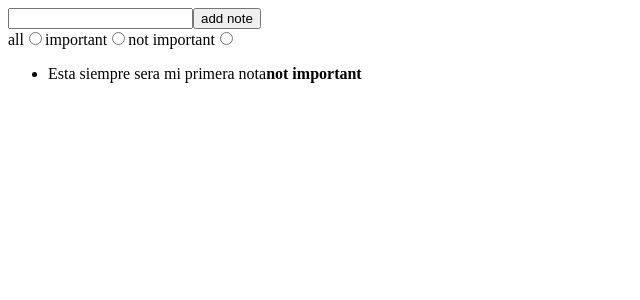
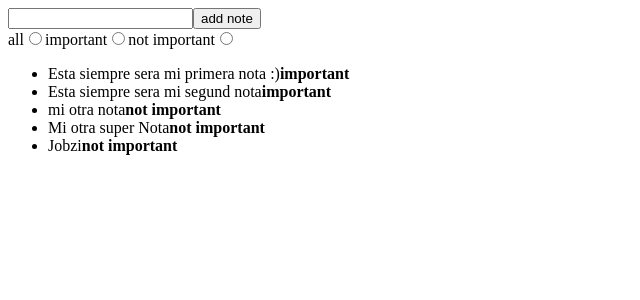
Before and after one commit to Jobzi/learn-react, a React (Create React App) app: page / in a window 1280 px wide. Shown: the top 300 px of the page, without its empty margins (0-640 px from the left). Built offline with nearby package versions, Linux system fonts and the light colour scheme; data requests are answered from the project's data file.

Commit message:
add thunk middleware, and action in notesReducer

```diff
--- /dev/null
+++ b/db.json
@@ -0,0 +1,29 @@
+{
+  "notes": [
+    {
+      "content": "Esta siempre sera mi primera nota :)",
+      "important": true,
+      "id": 1
+    },
+    {
+      "content": "Esta siempre sera mi segund nota",
+      "important": true,
+      "id": 2
+    },
+    {
+      "content": "mi otra nota",
+      "important": false,
+      "id": 3
+    },
+    {
+      "content": "Mi otra super Nota",
+      "important": false,
+      "id": 4
+    },
+    {
+      "content": "Jobzi",
+      "important": false,
+      "id": 5
+    }
+  ]
+}
--- a/package.json
+++ b/package.json
@@ -6,15 +6,18 @@
     "@testing-library/jest-dom": "^5.12.0",
     "@testing-library/react": "^11.2.6",
     "@testing-library/user-event": "^12.8.3",
+    "axios": "^0.21.1",
     "react": "^17.0.2",
     "react-dom": "^17.0.2",
     "react-redux": "7.2.4",
     "react-scripts": "4.0.3",
     "redux": "^4.1.0",
     "redux-devtools-extension": "^2.13.9",
+    "redux-thunk": "^2.3.0",
     "web-vitals": "^1.1.2"
   },
   "scripts": {
+    "server": "json-server -p3001 --watch db.json",
     "start": "react-scripts start",
     "build": "react-scripts build",
     "test": "react-scripts test",
--- a/src/App.js
+++ b/src/App.js
@@ -2,7 +2,16 @@
 import FormNewNote from './components/notes/formNewNotes'
 import ListNotes from './components/notes/listNotes'
 import FilterNotes from './components/notes/filterNotes'
+import { useEffect } from 'react'
+import { getAllNoteAction } from './reducer/note/noteReducer'
+import { useDispatch } from 'react-redux'
 function App () {
+  const dispatch = useDispatch()
+
+  useEffect(() => {
+    dispatch(getAllNoteAction())
+  }, [dispatch])
+
   return (
     <div>
       <FormNewNote/>
--- a/src/components/notes/formNewNotes.jsx
+++ b/src/components/notes/formNewNotes.jsx
@@ -1,15 +1,21 @@
 import { useDispatch } from 'react-redux'
-import { createNote } from '../../reducer/note/noteReducer'
+import { createNoteAction } from '../../reducer/note/noteReducer'
 
 const FormNewNote = () => {
   const dispatch = useDispatch()
 
-  const addNote = (event) => {
+  const addNote = async (event) => {
     event.preventDefault()
     const { target } = event
     const content = target.note.value
     target.note.value = ''
-    dispatch(createNote(content))
+    // *creamos la nota para el backend
+    // ?:creamos una nueva nota con la logina del api incorporado
+    // const newNote = await createNewNote(content)
+    // dispatch(createNote(newNote))
+    // ?----------------------------
+    // TODO: creamos una funcion con el thunk para incoporar la logica dentro de un solo metodo
+    dispatch(createNoteAction(content))
   }
 
   return (
--- a/src/index.js
+++ b/src/index.js
@@ -1,29 +1,8 @@
 import React from 'react'
 import ReactDOM from 'react-dom'
 import App from './App'
-import { combineReducers, createStore } from 'redux'
 import { Provider } from 'react-redux'
-import { composeWithDevTools } from 'redux-devtools-extension'
-import { noteReducer } from './reducer/note/noteReducer'
-import { filterNoteReducer } from './reducer/note/filterNoteReducer'
-
-// combina los reducers de otros y muchos mas reducers
-const reducer = combineReducers({
-  notes: noteReducer,
-  filterNotes: filterNoteReducer
-})
-// @composeWithDevTools son para activar las dependencias de desarrollo
-const store = createStore(reducer, composeWithDevTools())
-
-// despacha los metodos iniciales
-/* store.dispatch({
-  type: '@notes/created',
-  payload: {
-    content: 'Esta siempre sera mi primera nota',
-    import: true,
-    id: 1
-  }
-}) */
+import { store } from './store'
 
 const RenderApp = () => {
   ReactDOM.render(
--- a/src/reducer/note/noteReducer.js
+++ b/src/reducer/note/noteReducer.js
@@ -1,10 +1,13 @@
+import { createNewNote, getAll } from '../../services/notes'
+
+// eslint-disable-next-line no-unused-vars
 const INITAL_STATE = [{
   content: 'Esta siempre sera mi primera nota',
   import: true,
   id: 1
 }]
 
-export const noteReducer = (state = INITAL_STATE, action) => {
+export const noteReducer = (state = [], action) => {
   console.log('ACTION:', action)
 
   switch (action.type) {
@@ -19,23 +22,28 @@ export const noteReducer = (state = INITAL_STATE, action) => {
         return note
       })
     }
+    case '@notes/init':
+      return action.payload
     default:
       return state
   }
 }
 
 // nmetodo para crear nueva nota
-export const createNote = content => {
+export const createNote = note => {
   return {
     type: '@notes/created',
-    payload: {
-      content: content,
-      important: false,
-      id: generatedId()
-    }
+    payload: note
   }
 }
-// nmetodo para crear nueva nota
+// nmetodo para obtener todos los valores de las notas de db
+export const getAllNote = note => {
+  return {
+    type: '@notes/init',
+    payload: note
+  }
+}
+// nmetodo para cambiar el estado de la nota
 export const toogleImportantOf = id => {
   return {
     type: '@notes/toggle_important',
@@ -44,5 +52,19 @@ export const toogleImportantOf = id => {
     }
   }
 }
-// metodo para general un id
-export const generatedId = () => Math.floor(Math.random() * 999999) + 1
+
+// ? vamos a crear un action creator con funciones vue vuelven otra funcion asyncrona
+// *:metodo para crear nueva nota al backend use @createNote
+export const createNoteAction = content => {
+  return async (dispatch) => {
+    const newNote = await createNewNote(content)
+    dispatch(createNote(newNote))
+  }
+}
+// *:metodo para iniciar todas las notas al backenduse @getAllNote
+export const getAllNoteAction = () => {
+  return async (dispatch) => {
+    const note = await getAll()
+    dispatch(getAllNote(note))
+  }
+}
--- /dev/null
+++ b/src/services/notes.js
@@ -0,0 +1,14 @@
+import axios from 'axios'
+
+const baseUrl = 'http://localhost:3001/notes'
+
+export const getAll = async () => {
+  const res = await axios.get(baseUrl)
+  return res.data // notes
+}
+
+export const createNewNote = async (content) => {
+  const note = { content, important: false }
+  const res = await axios.post(baseUrl, note)
+  return res.data
+}
--- /dev/null
+++ b/src/store.js
@@ -0,0 +1,30 @@
+import { applyMiddleware, combineReducers, createStore } from 'redux'
+import { composeWithDevTools } from 'redux-devtools-extension'
+import { noteReducer } from './reducer/note/noteReducer'
+import { filterNoteReducer } from './reducer/note/filterNoteReducer'
+import thunk from 'redux-thunk'
+
+// TODO: combina los reducers de otros y muchos mas reducers
+const reducer = combineReducers({
+  notes: noteReducer,
+  filterNotes: filterNoteReducer
+})
+
+// *@composeWithDevTools son para activar las dependencias de desarrollo
+// *@applyMiddleware(thunk) agrega middleware para crear funciones dentro de otras funciones asyncronas
+export const store = createStore(
+  reducer,
+  composeWithDevTools(
+    applyMiddleware(thunk)
+  )
+)
+
+// ?despacha los metodos iniciales, pudes despachar de varios reducer, pero tienes que tener en cuenta que el typo debe ser el correcto
+/* store.dispatch({
+    type: '@notes/created',
+    payload: {
+      content: 'Esta siempre sera mi primera nota',
+      important: true,
+      id: 1
+    }
+  }) */
```
Also changed, not shown: 1 other file (tests, documents, lock files or other folders).
